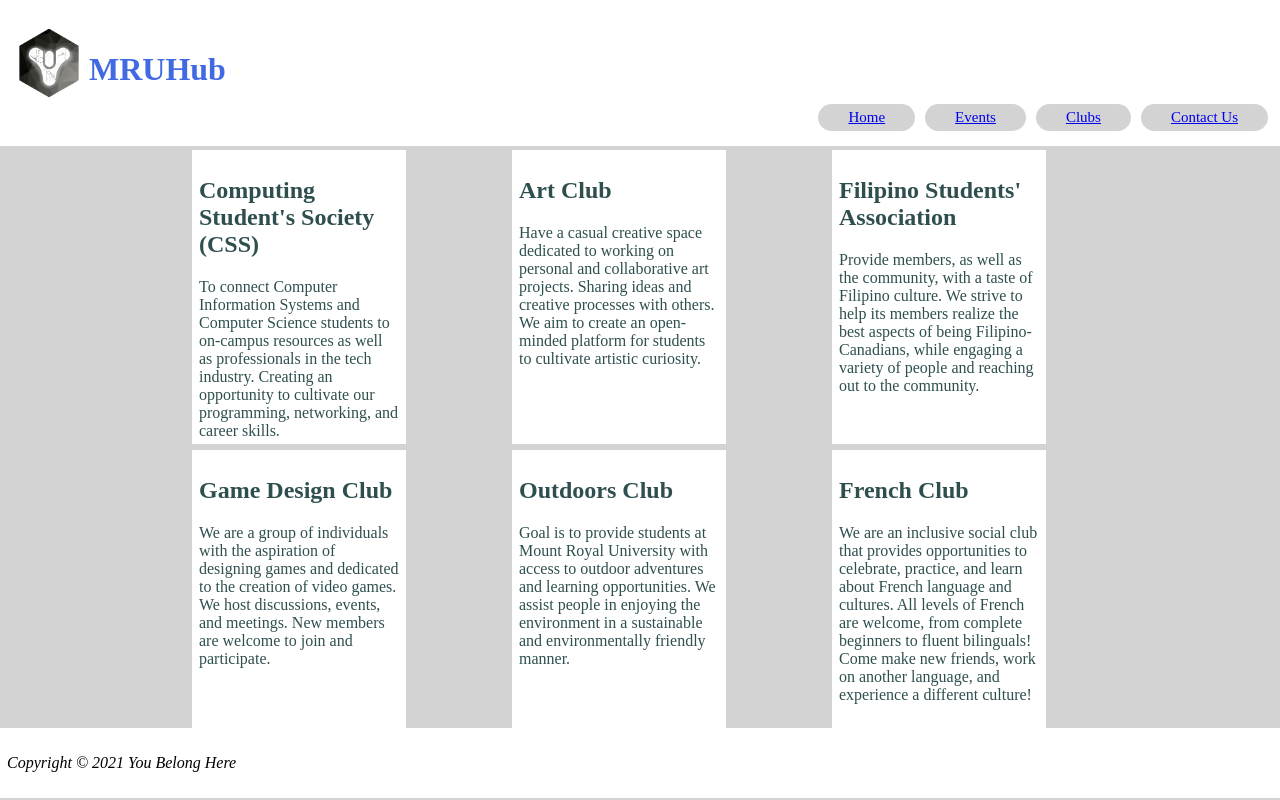
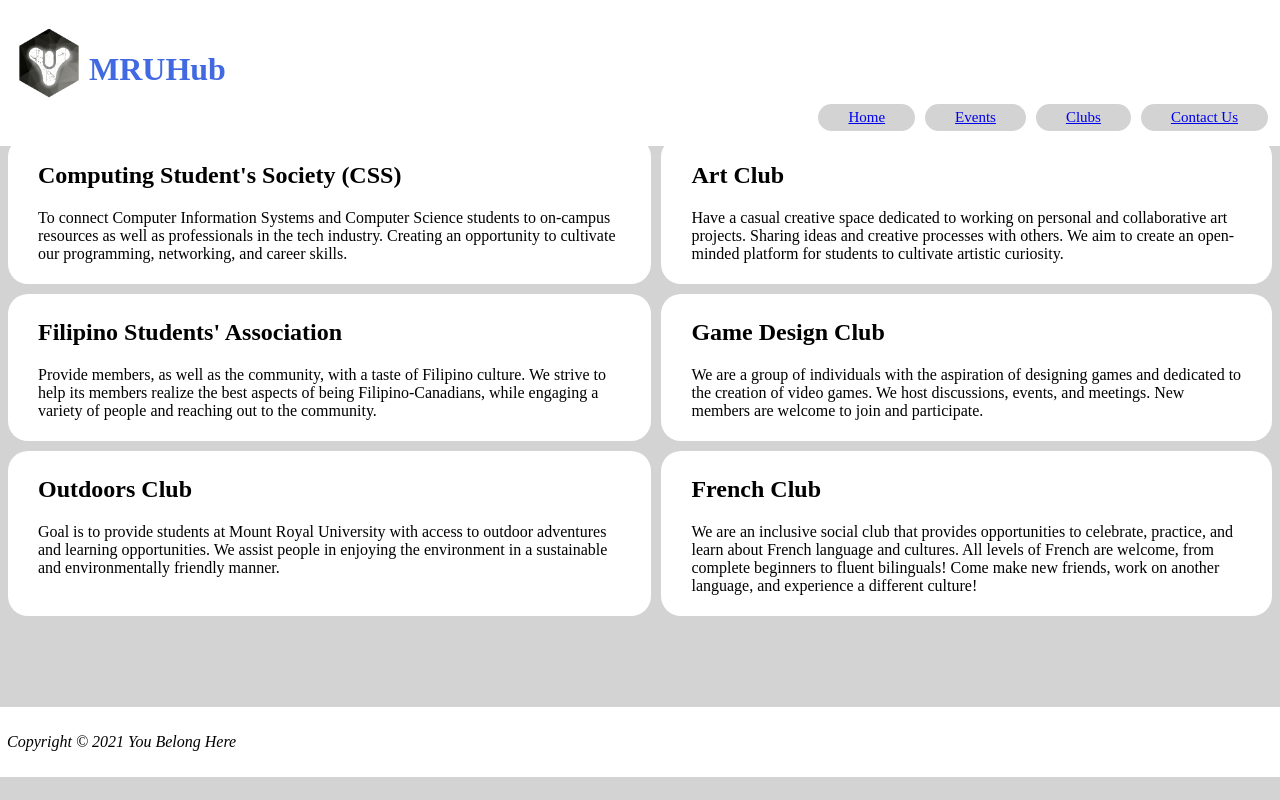
Before and after one commit to JordanMercurio/Assignment1COMP2511, a PHP site: page /3Clubs.html in a window 1280 px wide. Run offline with PHP 8.4, Linux system fonts and the light colour scheme.

Commit message:
added grid for clubs page

```diff
--- a/1Home.css
+++ b/1Home.css
@@ -1,3 +1,4 @@
+
 header {
     color: royalblue;
     background-color: #FFFFFF;
--- a/1Home.html
+++ b/1Home.html
@@ -12,6 +12,7 @@
         <link rel="stylesheet" href="1Home.css" >
 		<title>MruHub Home</title>
 	</head>
+
 
 	<body>
 
@@ -41,7 +42,7 @@
 
             <figure>
                 <p>
-                    <img src = "Images/Mount%20Royal%20University.jpeg" alt = "Mount Royal University" style="width: 94%;" height = "550">
+
                 </p>
             </figure>
 
--- a/3Clubs.css
+++ b/3Clubs.css
@@ -1,3 +1,22 @@
+.wrapper{
+    display: grid;
+    height: 100%;
+    grid-template-columns: 1fr, 1fr, 1fr;
+    grid-template-rows: 1fr, 1fr , 1fr;
+    grid-gap: 10px;
+}
+
+.content{
+    background-color: white;
+    border-radius: 20px;
+    padding: 5px 30px;
+
+
+}
+
+#item2{
+    grid-column: 2/3
+}
 header {
     color: royalblue;
     background-color: #FFFFFF;
@@ -36,83 +55,7 @@ h1 {
     font-size: 2em;
 }
 
-div.CSS {
-    color: #2F4F4F;
-    position: fixed;
-    left: 15%;
-    width: 200px;
-    top: 150px;
-    height: 280px;
-    background-color: #FFFFFF;
-    border: 2pt solid #FFFFFF;
-    margin: auto;
-    padding: 5px;
-}
 
-div.ArtClub {
-    color: #2F4F4F;
-    position: fixed;
-    left: 40%;
-    width: 200px;
-    top: 150px;
-    height: 280px;
-    background-color: #FFFFFF;
-    border: 2pt solid #FFFFFF;
-    margin: auto;
-    padding: 5px;
-}
-
-div.FilipinoClub {
-    color: #2F4F4F;
-    position: fixed;
-    left: 65%;
-    width: 200px;
-    top: 150px;
-    height: 280px;
-    background-color: #FFFFFF;
-    border: 2pt solid #FFFFFF;
-    margin: auto;
-    padding: 5px;
-}
-
-div.GameDesignClub {
-    color: #2F4F4F;
-    position: fixed;
-    left: 15%;
-    width: 200px;
-    top: 450px;
-    height: 280px;
-    background-color: #FFFFFF;
-    border: 2pt solid #FFFFFF;
-    margin: auto;
-    padding: 5px;
-}
-
-div.OutdoorsClub {
-    color: #2F4F4F;
-    position: fixed;
-    left: 40%;
-    width: 200px;
-    top: 450px;
-    height: 280px;
-    background-color: #FFFFFF;
-    border: 2pt solid #FFFFFF;
-    margin: auto;
-    padding: 5px;
-}
-
-div.FrenchClub {
-    color: #2F4F4F;
-    position: fixed;
-    left: 65%;
-    width: 200px;
-    top: 450px;
-    height: 280px;
-    background-color: #FFFFFF;
-    border: 2pt solid #FFFFFF;
-    margin: auto;
-    padding: 5px;
-}
 
 div.Logo {
     float: left;
@@ -121,7 +64,7 @@ div.Logo {
 footer {
     float: right;
     position: relative;
-    top: 600px;
+    top: 100px;
     background-color: #FFFFFF;
     border: 4pt solid #FFFFFF;
     padding: 5px;
--- a/3Clubs.html
+++ b/3Clubs.html
@@ -38,8 +38,10 @@
 
         </header>
 
+        <div class="wrapper">
 
-        <div class="CSS">
+
+        <div class="content" id="item1">
             <article>
 
             <h2>Computing Student's Society (CSS)</h2>
@@ -52,7 +54,7 @@
 
         </div>
 
-        <div class="ArtClub">
+        <div class="content" id="item2">
             <article>
 
             <h2>Art Club</h2>
@@ -65,7 +67,7 @@
 
         </div>
 
-        <div class="FilipinoClub">
+        <div class="content" id="item3">
 
             <article>
 
@@ -79,7 +81,7 @@
 
         </div>
 
-        <div class="GameDesignClub">
+        <div class="content" id="item4">
             <article>
 
             <h2>Game Design Club</h2>
@@ -92,7 +94,7 @@
 
         </div>
 
-        <div class="OutdoorsClub">
+        <div class="content" id="item5">
             <article>
 
             <h2>Outdoors Club</h2>
@@ -105,7 +107,7 @@
 
         </div>
 
-        <div class="FrenchClub">
+        <div class="content" id="item6">
             <article>
 
             <h2>French Club</h2>
@@ -115,6 +117,8 @@
                 </p>
 
             </article>
+
+        </div>
 
         </div>
 
```
